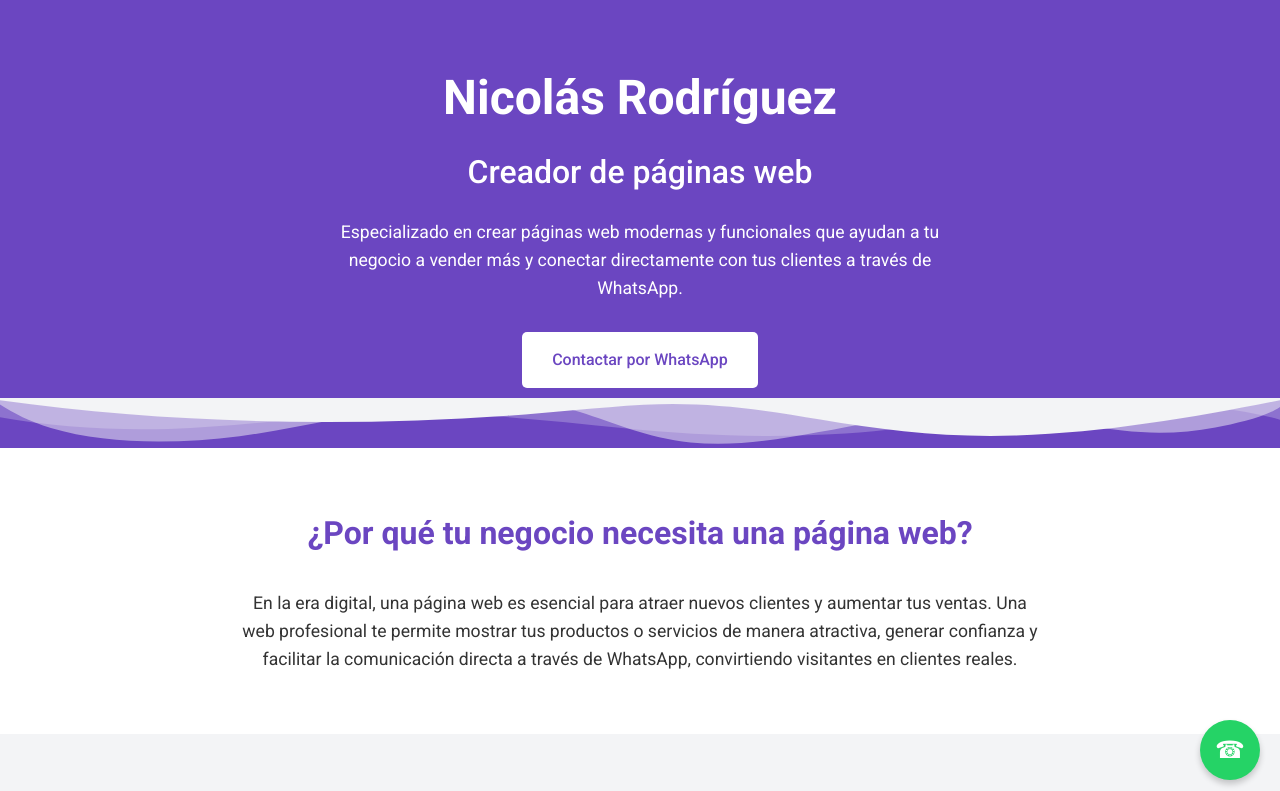
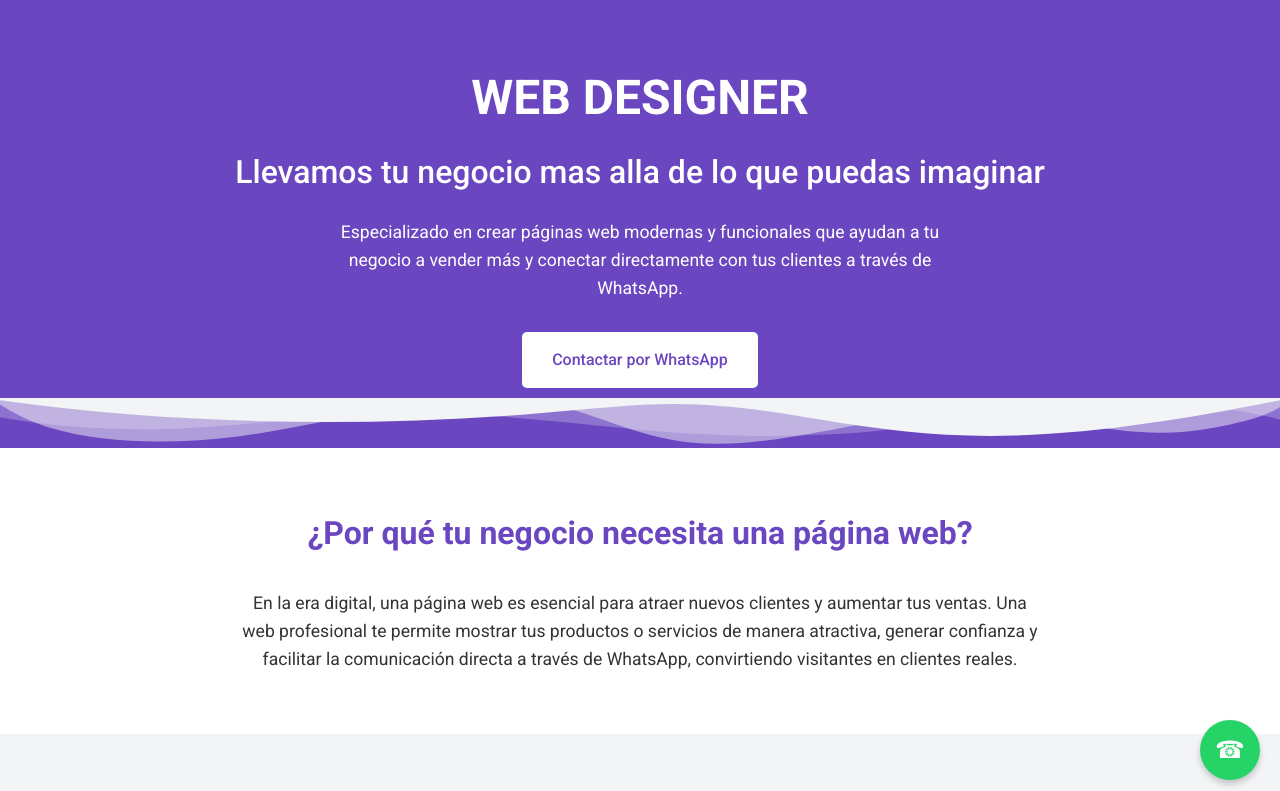
Before and after one commit to nicor26/web-designer, a plain HTML site: page index.html in a window 1280 px wide. Shown: the top 791 px of the page. Drawn offline with Linux system fonts and the light colour scheme.

Commit message:
Update index.html

```diff
--- a/index.html
+++ b/index.html
@@ -203,8 +203,8 @@
     <!-- Header/Hero -->
     <header>
         <div class="container hero-content">
-            <h1>Nicolás Rodríguez</h1>
-            <h2>Creador de páginas web</h2>
+            <h1>WEB DESIGNER</h1>
+            <h2>Llevamos tu negocio mas alla de lo que puedas imaginar</h2>
             <p>Especializado en crear páginas web modernas y funcionales que ayudan a tu negocio a vender más y conectar directamente con tus clientes a través de WhatsApp.</p>
             <a href="https://wa.me/+5492241566833?text=Hola,%20estoy%20interesado%20en%20tus%20servicios%20de%20páginas%20web" class="cta-button" target="_blank">Contactar por WhatsApp</a>
         </div>
```
